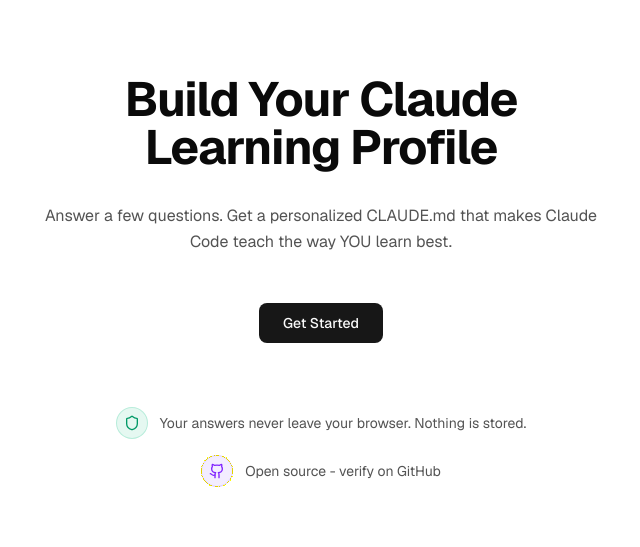
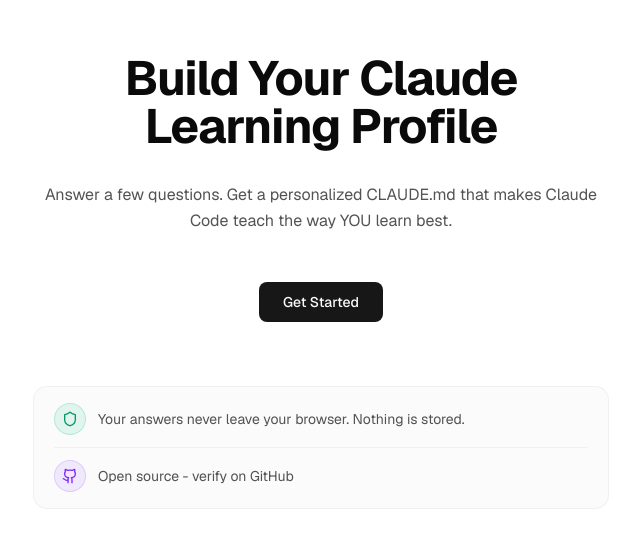
Before and after one commit to dmontoa/Claude-profile-builder-xc, a Next.js app: page / in a window 1280 px wide. Shown: the part 119-666 px from the top of the page, without its empty margins (319-959 px from the left). Built offline with nearby package versions, Linux system fonts and the light colour scheme.

Commit message:
style: enhance card with muted background and divider
Update card style for better visual separation and alignment.

Co-authored-by: null <59314024+dmontoa@users.noreply.github.com>

```diff
--- a/components/welcome-screen.tsx
+++ b/components/welcome-screen.tsx
@@ -23,13 +23,14 @@ export function WelcomeScreen({ onStart }: WelcomeScreenProps) {
           Get Started
         </Button>
 
-        <div className="mt-16 flex flex-col items-center gap-4 px-2">
+        <div className="mt-16 flex flex-col items-start gap-3 rounded-xl border border-border/50 bg-muted/40 px-5 py-4">
           <div className="flex items-center gap-3 text-sm text-foreground/70">
             <div className="flex h-8 w-8 shrink-0 items-center justify-center rounded-full border border-emerald-500/20 bg-emerald-500/10">
               <Shield className="h-4 w-4 text-emerald-600 dark:text-emerald-400" />
             </div>
             <span className="text-left">Your answers never leave your browser. Nothing is stored.</span>
           </div>
+          <div className="h-px w-full bg-border/50" />
           <a
             href="https://github.com/danielmontoyah/claude-learning-profile-builder"
             target="_blank"
```
